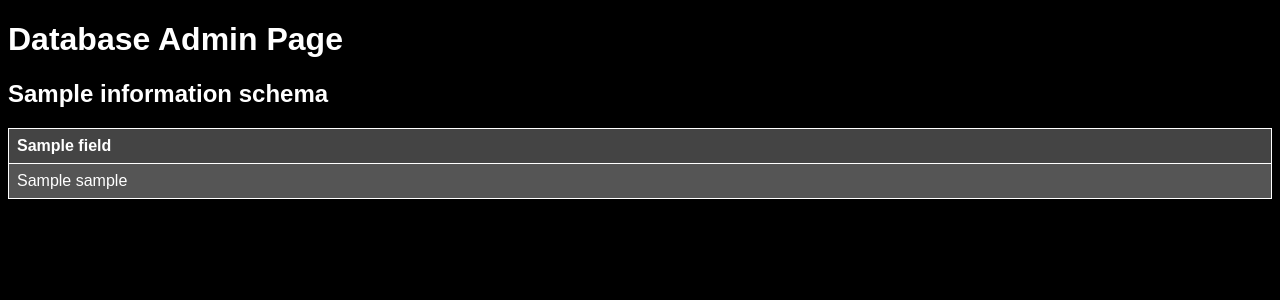
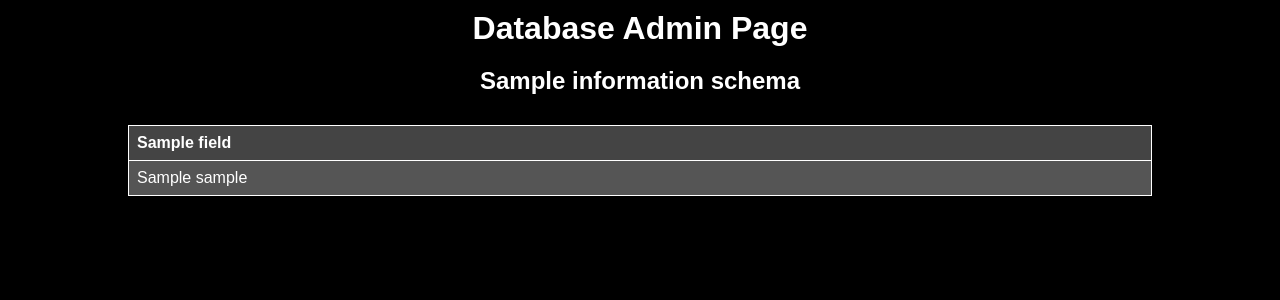
Before and after one commit to Xshir/JustFlyItAppBackend, a Flask app: page /database in a window 1280 px wide. Shown: the top 300 px of the page. Run offline with Flask 2, Linux system fonts and the light colour scheme; a database or web service that is not in the repository returns one stand-in record (values such as "Sample title"); some libraries are stand-ins or nearby versions.

Commit message:
third commit

```diff
--- a/templates/database.html
+++ b/templates/database.html
@@ -9,20 +9,43 @@
             background-color: black;
             color: white;
             font-family: Arial, sans-serif;
+            margin: 0;
+            padding: 0;
+            display: flex;
+            flex-direction: column;
+            align-items: center;
+            justify-content: center;
         }
+
+        h1, h2 {
+            margin: 10px;
+        }
+
+        h1 {
+            font-size: 2em;
+        }
+
+        h2 {
+            font-size: 1.5em;
+        }
+
         table {
             border-collapse: collapse;
-            width: 100%;
+            width: 80%;
+            margin-top: 20px;
         }
+
         th, td {
             border: 1px solid white;
             padding: 8px;
             text-align: left;
         }
+
         th {
             background-color: #444;
             color: white;
         }
+
         tr:nth-child(even) {
             background-color: #555;
         }
--- a/templates/home.html
+++ b/templates/home.html
@@ -39,7 +39,6 @@
 <body>
     <h1>WebServer</h1>
 
-    <h2>WebServer Is Online</h2>
     <p>Uptime: <span id="uptime"></span></p>
 
     <script>
```
